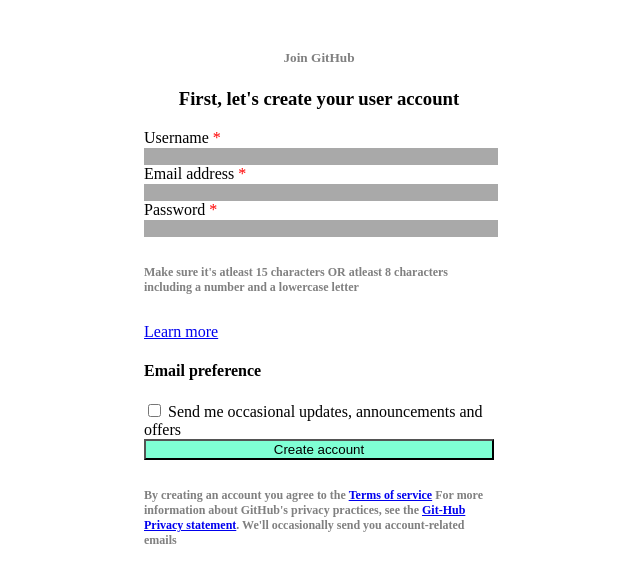
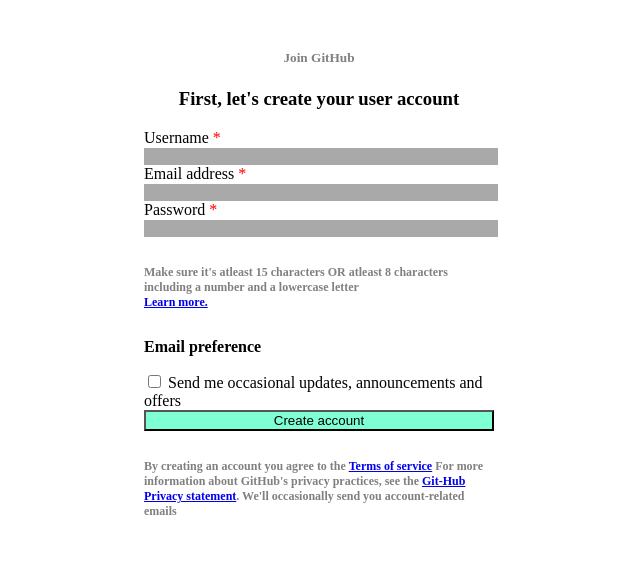
Before and after one commit to Mwangimark/html, a plain HTML site: page index.html in a window 1280 px wide. Shown: the whole page, without its empty margins (321-961 px from the left). Drawn offline with Linux system fonts and the light colour scheme.

Commit message:
final index.html code

```diff
--- a/index.html
+++ b/index.html
@@ -19,11 +19,10 @@
             <label>Password<span> *</span></label>
             <input type="password" id="password" name="password" required>
         </br>
-            <h6>Make sure it's atleast 15 characters OR atleast 8 characters including a number and a lowercase letter</h6>
-            <a href="#">Learn more</a>
-            <h4><b>Email preference</b></h4>
-            <input type="checkbox" id ="checkbox" name="checkbox" >
-            <label for ="checkbox">Send me occasional updates, announcements and offers</label>
+            <h6>Make sure it's atleast 15 characters OR atleast 8 characters including a number and a lowercase letter</br><a href="#">Learn more.</a></h6>
+            <b>Email preference</b>
+           <p></p> <input type="checkbox" id ="checkbox" name="checkbox" >
+            <label>Send me occasional updates, announcements and offers</label>
             <button type="button">Create account</button>
             <h6>By creating an account you agree to the <a href="#">Terms of service</a> For more information about GitHub's privacy practices, see the <a href="#">Git-Hub Privacy statement</a>. We'll occasionally send you account-related emails</h6>
         </div>
```
